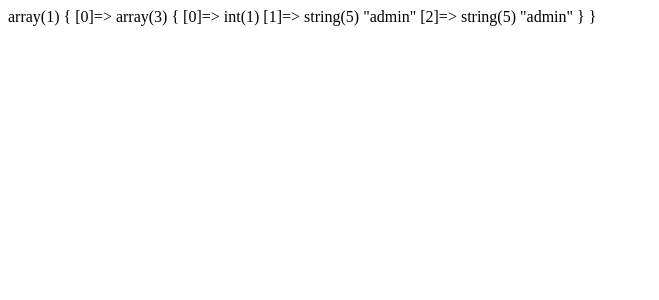
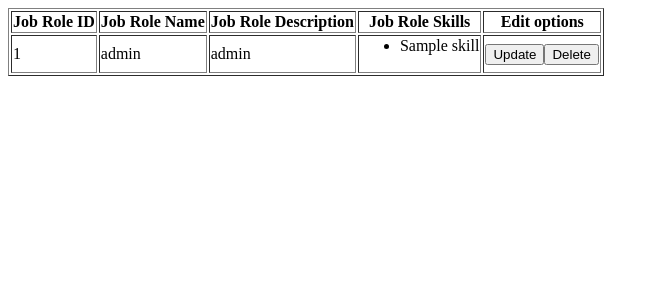
Before and after one commit to liqing-lau/SPM-G9T5, a PHP site: page /HR_jobRoleView.php in a window 1280 px wide. Shown: the top 300 px of the page, without its empty margins (0-659 px from the left). Run offline with PHP 8.4, Linux system fonts and the light colour scheme; tables that the repository leaves empty hold one stand-in row (values such as "Sample post").

Commit message:
Add buttons and skills + neaten

```diff
--- a/HR_jobRoleView.php
+++ b/HR_jobRoleView.php
@@ -1,10 +1,7 @@
 <?php
-    spl_autoload_register(
-        function($class){
-            require_once "$class.php";
-        }
-    );
+    require_once("common.php");
 
+    //Fetch the info from jobrole csv
     $dao= new jobRoleDAO();
     $listJR= $dao->getAll();
 
@@ -14,5 +11,46 @@
             array_push($final_list,[$item->getId(), $item->getName(), $item->getDesc()]);
     }
 
-    var_dump($final_list);
+    $allJobRoles=[];
+    foreach($final_list as $eachItem){
+        //shortens the description
+        $shortened= mb_strimwidth($eachItem[2], 0, 50, "...");
+        array_push($allJobRoles,"<tr><td>");
+        array_push($allJobRoles,strval($eachItem[0]));
+        array_push($allJobRoles,"</td><td>$eachItem[1]</td>");
+        array_push($allJobRoles,"<td>$shortened</td>");
+        array_push($allJobRoles,"<td>");
+        //Fetch relevant skills from skill csv
+        $skillList=$dao->getRelSkills($eachItem[0]);
+        if(sizeof($skillList)==0){
+            array_push($allJobRoles,"No skills");
+        }
+        else{
+            array_push($allJobRoles,"<ul>");
+            foreach ($skillList as $skill){
+                array_push($allJobRoles,"<li>$skill</li>");
+            }
+            array_push($allJobRoles,"</ul></td>");
+        }
+        array_push($allJobRoles,"<td><input type='button' value='Update' id='updateRole'>");
+        array_push($allJobRoles,"<input type='button' value='Delete' id='DeleteRole'>");
+        array_push($allJobRoles,"</td></tr>");
+    }
+    $allJobRoles=implode("",$allJobRoles);
 ?>
+
+<!-- table start -->
+<html>
+    <table border="1px">
+        <tr>
+            <th>Job Role ID</th>
+            <th>Job Role Name</th>
+            <th>Job Role Description</th>
+            <th>Job Role Skills</th>
+            <th>Edit options</th>
+        </tr>
+        <?php
+        echo $allJobRoles;
+        ?>
+    </table>
+</html>
--- a/jobRoleDAO.php
+++ b/jobRoleDAO.php
@@ -30,6 +30,32 @@ class jobRoleDAO{
 
         return $listJR;
     }
+
+    public function getRelSkills($JRole_ID){
+
+        $connMgr= new ConnectionManager();
+        $conn =$connMgr->connect();
+
+        $sql="SELECT `Skill_Name` FROM `skill` WHERE `Skill_ID` IN (SELECT `Skill_ID` FROM `jobskill` WHERE `JRole_ID`=$JRole_ID)";
+        $stmt = $conn->prepare($sql);
+
+        $listSkills=[];
+
+        if ($stmt->execute()){
+
+            $stmt->setFetchMode(PDO::FETCH_ASSOC);
+
+            while ($row=$stmt->fetch()){
+                array_push($listSkills,$row["Skill_Name"]);
+            }
+
+        }
+
+        $stmt=null;
+        $conn=null;
+
+        return $listSkills;
+    }
 }
 
 
```
